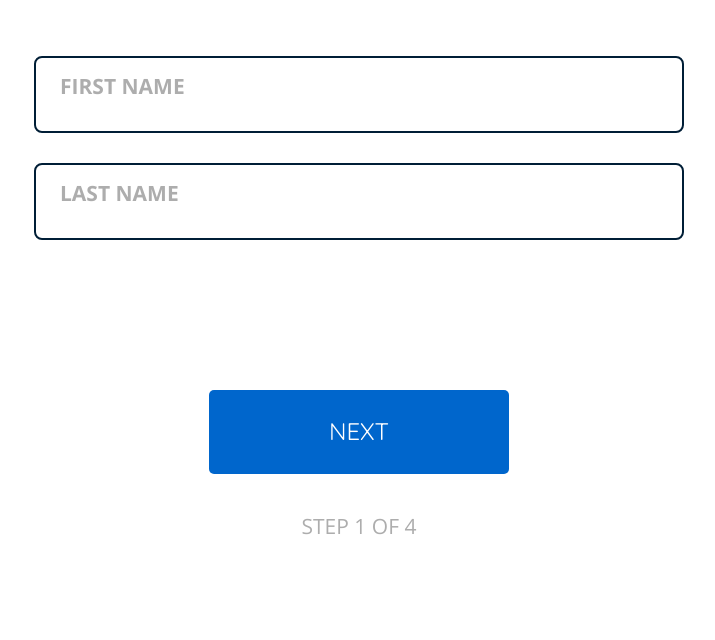
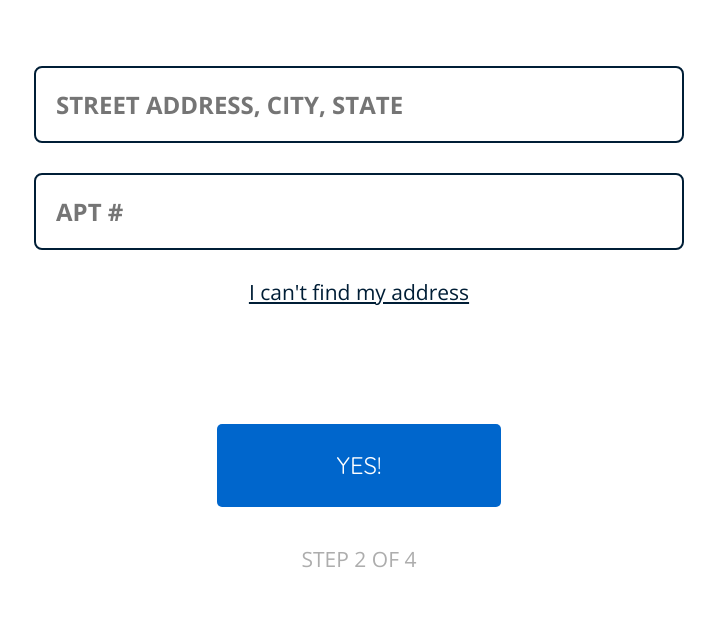
Before and after one commit to imEag/h-challenge, a React app: page / in a window 1280 px wide. Shown: the part 160-800 px from the top of the page, without its empty margins (281-996 px from the left). Built offline with nearby package versions, Linux system fonts and the light colour scheme.

Commit message:
create address component and css. Update Input component name and styles

```diff
--- a/client/components/AddressPage.js
+++ b/client/components/AddressPage.js
@@ -1,7 +1,20 @@
-const AddressPage = () => {
+import Button from "./utils/Button";
+import Input from "./utils/Input";
+
+const AddressPage = (props) => {
 
     return (
-        <h2>AddressPage component</h2>
+        <div className="addressPage">
+            <h2>Pleasure to meet you, {props.name}!<br />What is your install address?</h2>
+            <div className="address__data--container">
+                <div className="data__input--container"></div>
+                <Input label="Please type in your street address" placeholder="Street Address, City, State"></Input>
+                <Input label="Apt #" placeholder="Apt #"></Input>
+                <p>I can't find my address</p>
+            </div>
+            <Button>Yes!</Button>
+            <p>Step 2 of 4</p>
+        </div>
     );
 }
 
--- a/client/components/App.js
+++ b/client/components/App.js
@@ -11,11 +11,11 @@ const App = () => {
     const [page, setPage] = useState(0);
     const pages = [];
 
-    return(
+    return (
         <>
-        <NamesPage></NamesPage>
+            <AddressPage name="Cristian"></AddressPage>
             {/* <WelcomePage></WelcomePage>
-            <AddressPage></AddressPage>
+            <NamesPage></NamesPage>
             <ServicePage></ServicePage>
             <SubscribePage></SubscribePage> */}
         </>
--- a/client/components/NamesPage.js
+++ b/client/components/NamesPage.js
@@ -1,4 +1,4 @@
-import ReactiveInput from "./utils/ReactiveInput";
+import Input from "./utils/Input";
 import Button from "./utils/Button";
 
 const NamesPage = () => {
@@ -7,8 +7,8 @@ const NamesPage = () => {
         <div className="namesPage">
             <h2>Awesome! Let's get started with the basics.</h2>
             <form>
-                <ReactiveInput label="First Name"></ReactiveInput>
-                <ReactiveInput label="Last Name"></ReactiveInput>
+                <Input label="First Name"></Input>
+                <Input label="Last Name"></Input>
             </form>
             <Button>Next</Button>
             <p>Step 1 of 4</p>
--- /dev/null
+++ b/client/components/utils/Input.js
@@ -0,0 +1,10 @@
+const Input = (props) => {
+    return (
+        <div className="Input">
+            <input type="text" name="" id="text1" placeholder={props.placeholder || props.label} />
+            { props.label ? <label htmlFor="text1">{props.label}</label> : null}
+        </div >
+    );
+}
+
+export default Input;
--- a/client/components/utils/ReactiveInput.js
+++ /dev/null
@@ -1,10 +0,0 @@
-const ReactiveInput = (props) => {
-    return (
-        <div className="reactiveInput">
-            <input type="text" name="" id="text1" placeholder="" />
-            <label htmlFor="text1">{props.label}</label>
-        </div >
-    );
-}
-
-export default ReactiveInput;
--- /dev/null
+++ b/client/scss/components/_addressPage.scss
@@ -0,0 +1,41 @@
+.addressPage{
+    display: flex;
+    flex-direction: column;
+    justify-content: space-between;
+    align-items: center;
+    gap: 4rem;
+
+    & h2 {
+        font-size: $mediumFont;
+        font-family: $secondFont;
+        color: $secondColor;
+        font-weight: 400;
+    }
+
+    & .address__data--container {
+
+        & .data__input--container {
+            display: flex;
+            justify-content: space-between;
+            align-items: flex-start;
+        }
+
+        & p{
+            font-size: $smallerFont;
+            text-transform: none;
+            color: $secondColor;
+            text-decoration: underline;
+            cursor: pointer;
+        }
+    }
+
+    & button {
+        margin-top: 8rem;
+    }
+
+    & p {
+        color: $thirdColor;
+        font-size: $smallerFont;
+        text-transform: uppercase;
+    }
+}
--- a/client/scss/components/_reactiveInput.scss
+++ b/client/scss/components/_input.scss
@@ -1,4 +1,4 @@
-.reactiveInput {
+.Input {
     background-color: #FFFFFF;
     width: 65rem;
     position: relative;
@@ -17,6 +17,11 @@
         width: 100%;
         line-height: 2.4rem;
         font-weight: 700;
+
+        &::placeholder {
+            text-transform: uppercase;
+            font-weight: 700;
+        }
     }
 
     &:hover,
@@ -29,7 +34,9 @@
         color: $firstColor;
     }
 
+
     & label {
+        display: none;
         color: $thirdColor;
         font-size: $smallerFont;
         padding: 1.6rem 2.4rem;
@@ -49,6 +56,7 @@
 
     &:focus-within label,
     & input:not(:placeholder-shown) ~ label {
+        display: unset;
         padding: 0px 8px;
         background-color: #FFFFFF;
         top: -12px;
@@ -56,4 +64,10 @@
         bottom: auto;
         color: $secondColor;
     }
+
+    &:focus-within input {
+        &::placeholder {
+            color: transparent;
+        }
+    }
 }
--- a/client/scss/main.scss
+++ b/client/scss/main.scss
@@ -2,9 +2,10 @@
 @import './base/base';
 
 @import './components/button';
-@import './components/reactiveInput';
+@import './components/input';
 @import './components/welcomePage';
 @import './components/namesPage';
+@import './components/addressPage';
 
 
 body {
```
